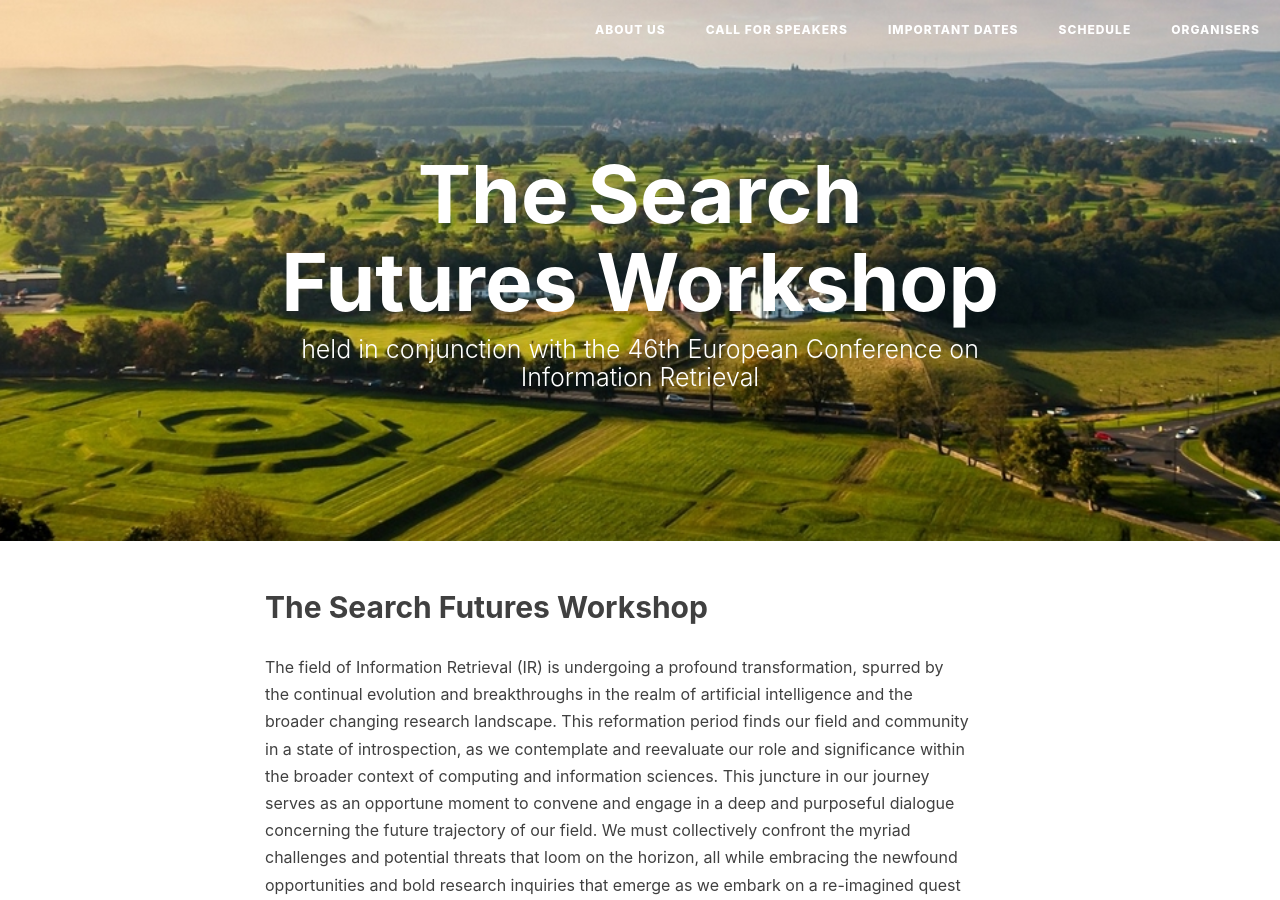
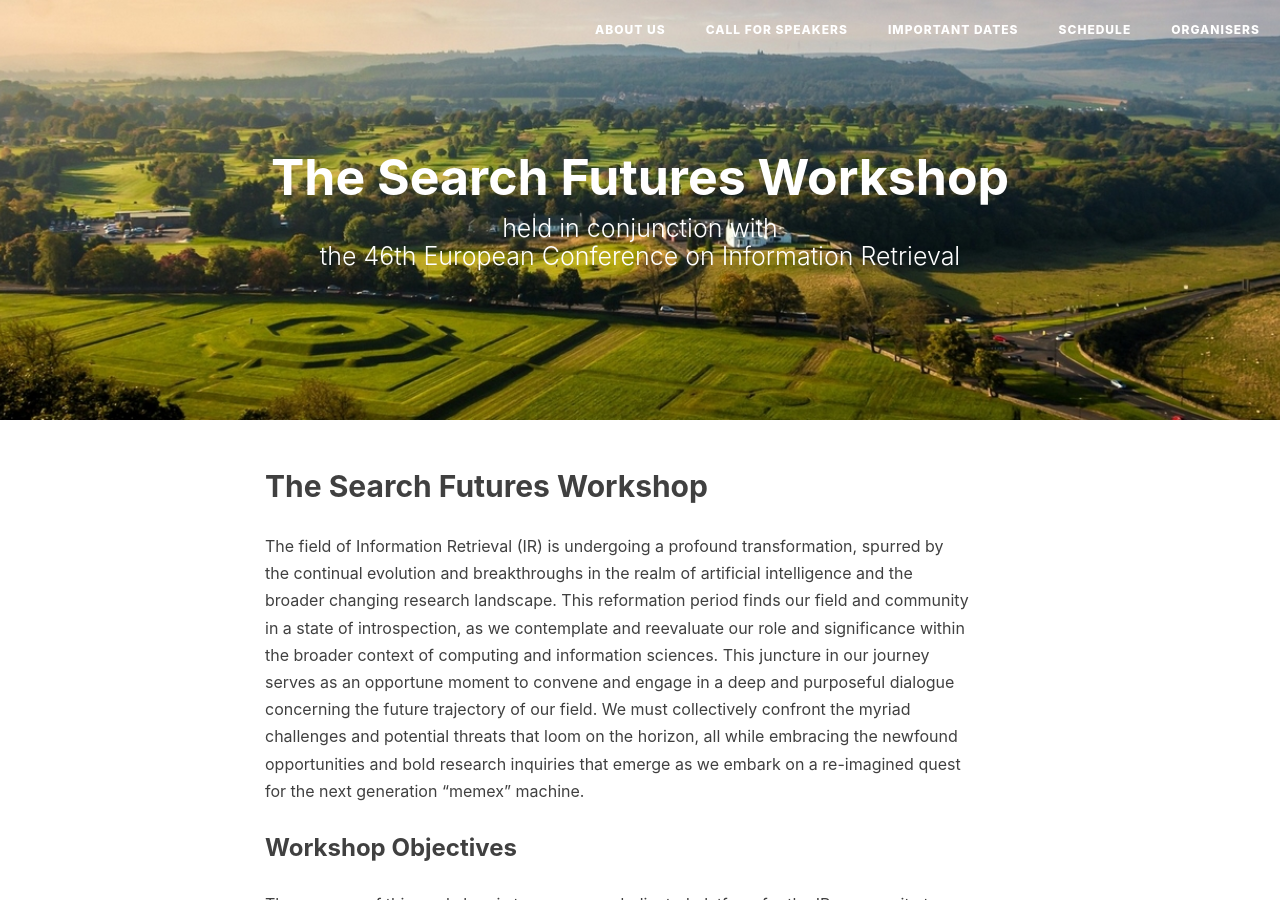
Before and after one commit to SearchFutures/SearchFutures.github.io, a Jekyll site: the page built from index.md, in a window 1280 px wide and 900 px high. Built offline with Jekyll 4.4.1, drawn with Linux system fonts in a browser that asks for light colours; nearby versions of some CDN libraries; our own code applies the rules of GitHub Pages for plain Markdown files.

Commit message:
Update page.html

```diff
--- a/_layouts/page.html
+++ b/_layouts/page.html
@@ -8,9 +8,9 @@ layout: default
         <div class="row">
             <div class="col-lg-8 col-lg-offset-2 col-md-10 col-md-offset-1 ">
                 <div class="site-heading">
-                    <h1>{% if page.title %}{{ page.title }}{% else %}{{ site.title }}{% endif %}</h1>
+                    <h1 style="font-size: 5rem">{% if page.title %}{{ page.title }}{% else %}{{ site.title }}{% endif %}</h1>
                     <!--<hr class="small">-->
-                    <span class="subheading" style="font-size: 2.5rem"> held in conjunction with the 46th European Conference on Information Retrieval</span>
+                    <span class="subheading" style="font-size: 2.5rem"> held in conjunction with<br/>the 46th European Conference on Information Retrieval</span>
                 </div>
             </div>
         </div>
```
